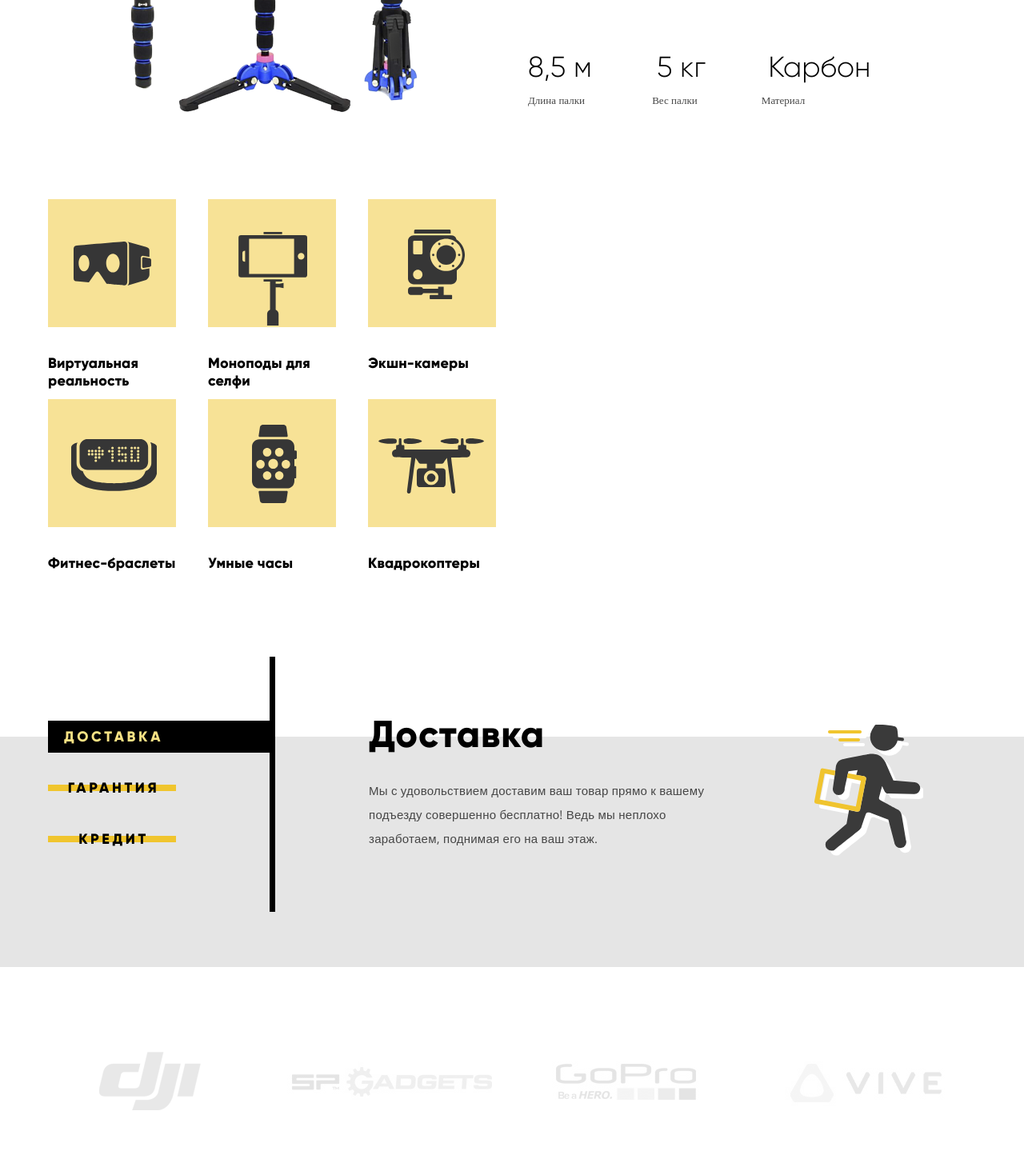
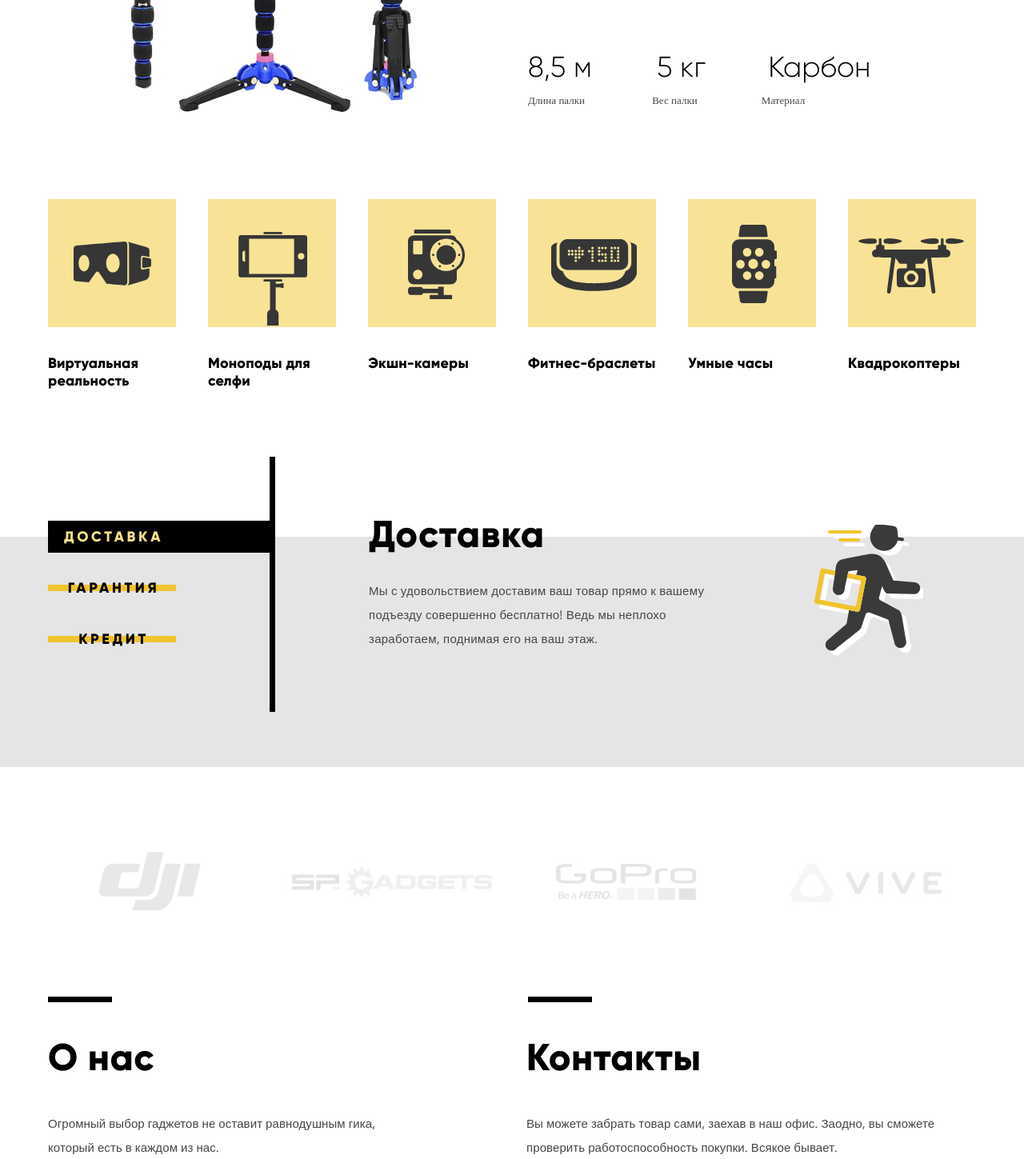
Before and after one commit to g-oncharov/g-oncharov.github.io, a PHP site: page /works/Device/index.html in a window 1280 px wide. Shown: the part 553-2002 px from the top of the page at 80% size. Run offline with PHP 8.4, Linux system fonts and the light colour scheme; some libraries are stand-ins or nearby versions.

Commit message:
device commit

```diff
--- a/works/Device/style.css
+++ b/works/Device/style.css
@@ -720,6 +720,7 @@
 .type-item__list {
   margin: 0;
   padding: 0;
+  display: flex;
 }
 
 .type-item__list li {
@@ -796,6 +797,7 @@
 
 .services {
   height: 288px;
+  min-width: 1217px;
   background-color: #e5e5e5;
   margin-bottom: 94px;
 }
@@ -1102,9 +1104,11 @@
 
 .main__footer {
   position: relative;
+  min-width: 1217px;
+  min-height: 323px;
+
   background-color: #464646;
   color: #ffffff;
-  min-height: 323px
 }
 
 .main__footer::after {
```
